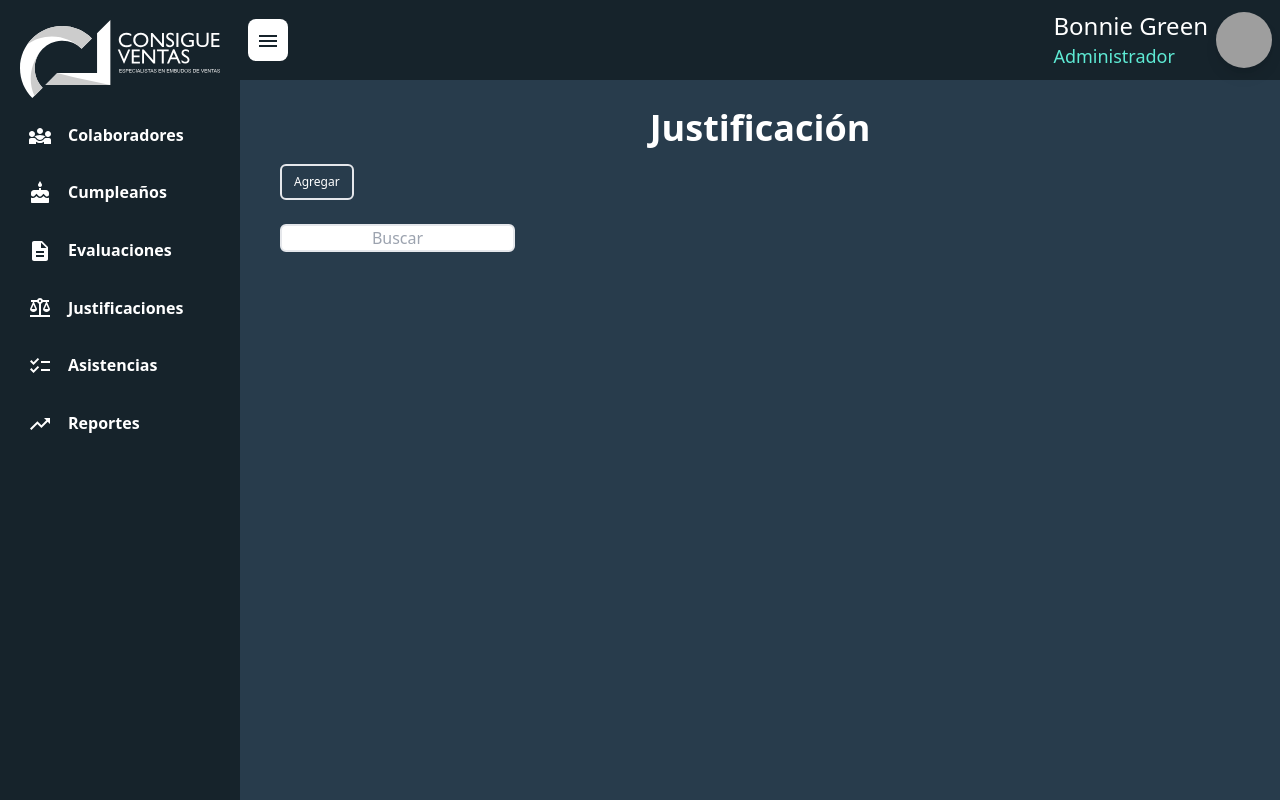
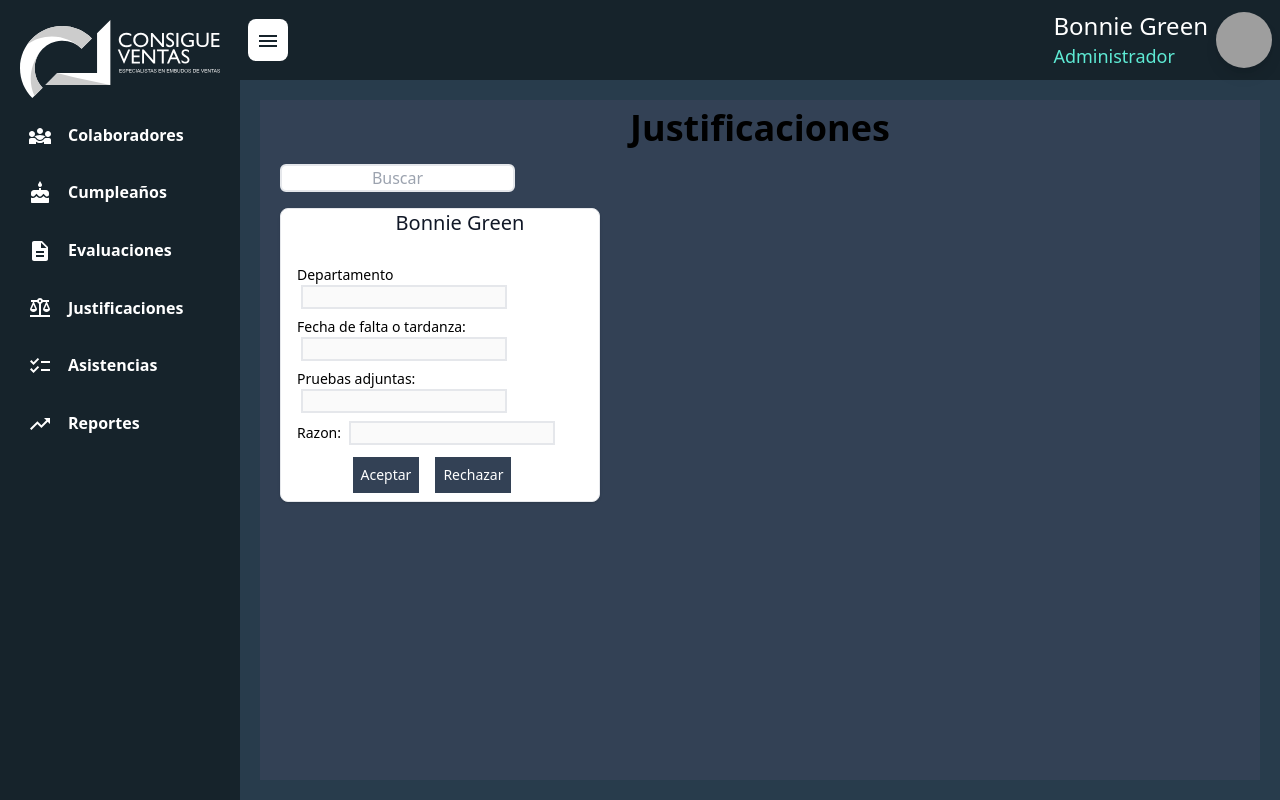
Before and after one commit to AREASISTEMAS123/SISTEMAS, a React (Vite) app in the folder frontend/: page /justificaciones in a window 1280 px wide. Built offline with nearby package versions, Linux system fonts and the light colour scheme; grey boxes are pictures that could not be loaded.

Commit message:
actualizacion-login

```diff
--- a/frontend/src/Components/AdmiJustificacion.jsx
+++ b/frontend/src/Components/AdmiJustificacion.jsx
@@ -4,7 +4,6 @@ export const AdmiJustificacion = () => {
     const [card, setCard] = useState(1);
     const [showModal, setShowModal] = useState(false);
     const [showJusti, setShowJusti] = useState(false);
-    const [estado, setEstado] = useState();
     const handleClick = () => {
         setShowModal(true);
     };
@@ -33,12 +32,21 @@ export const AdmiJustificacion = () => {
                                         <ul>
                                             <li className=" inline-block px-4 py-1 text-sm font-medium  text-black rounded-lg">
                                                 <label>Departamento</label>
-                                                <input className="mx-1 border-2"></input>
+                                                <input className="mx-1 border-2" disabled></input>
                                             </li>
-                                            <li className="  px-4 py-2 text-sm font-medium  text-black rounded-lg">Departamento: </li>
-                                            <li className="  px-4 py-2 text-sm font-medium  text-black ">Fecha de falta o tardanza: </li>
-                                            <li className="  px-4 py-2 text-sm font-medium  text-black ">Pruebas adjuntas: </li>
-                                            <li className="  px-4 py-2 text-sm font-medium  text-black ">Razon: </li>
+                                            <li className=" inline-block px-4 py-1 text-sm font-medium  text-black rounded-lg">
+                                                <label>Fecha de falta o tardanza:</label>
+                                                <input className="mx-1 border-2" disabled></input>
+                                            </li>
+                                            <li className=" inline-block px-4 py-1 text-sm font-medium  text-black rounded-lg">
+                                                <label>Pruebas adjuntas:</label>
+                                                <input className="mx-1 border-2" disabled></input>
+                                            </li>
+                                            <li className=" inline-block px-4 py-1 text-sm font-medium  text-black rounded-lg">
+                                                <label>Razon: </label>
+                                                <input className="mx-1 border-2" disabled></input>
+                                            </li>
+
                                         </ul>
                                     </div>
                                     <div className="  px-4 py-2 text-sm font-medium  rounded-tl text-white mx-3 text-center">
--- a/frontend/src/Components/Login.jsx
+++ b/frontend/src/Components/Login.jsx
@@ -3,10 +3,10 @@ import { UseForms } from "../hooks/UseForms"
 
 export const Login = () => {
     const { formulario, onInputChange } = UseForms({
-        user: '',
+        username: '',
         password: ''
     })
-    const { user, password } = formulario
+    const { username, password } = formulario
     return (
         <>
 
@@ -44,8 +44,8 @@ export const Login = () => {
                                     <input
                                         type="text"
                                         placeholder="Es tu dni"
-                                        name="user"
-                                        value={user}
+                                        name="username"
+                                        value={username}
                                         onChange={onInputChange}
                                         className=" inline-block border-2  rounded-lg my-3 ml-6  text-center"
                                     />
--- a/frontend/src/routes/AppRoutes.jsx
+++ b/frontend/src/routes/AppRoutes.jsx
@@ -1,6 +1,6 @@
 import React from 'react';
 import { BrowserRouter as Router, Route, Routes } from 'react-router-dom';
-import { Cumpleanos, Login, RegistroAsistencia, PerfilColaborador, VistaEvaluaciones, VistaHomeColaborador, JustificacionColaborador } from '../components';
+import { Cumpleanos, Login, RegistroAsistencia, PerfilColaborador, VistaEvaluaciones, VistaHomeColaborador, JustificacionColaborador, AdmiJustificacion } from '../components';
 
 function AppRoutes() {
     return (
@@ -11,7 +11,7 @@ function AppRoutes() {
             <Route path="/asistencia" element={<RegistroAsistencia />} />
             <Route path="/perfil" element={<PerfilColaborador />} />
             <Route path="/evaluaciones" element={<VistaEvaluaciones />} />
-            <Route path="/justificaciones" element={<JustificacionColaborador/>}/>
+            <Route path="/justificaciones" element={<AdmiJustificacion/>}/>
         </Routes>
     );
 }
```
